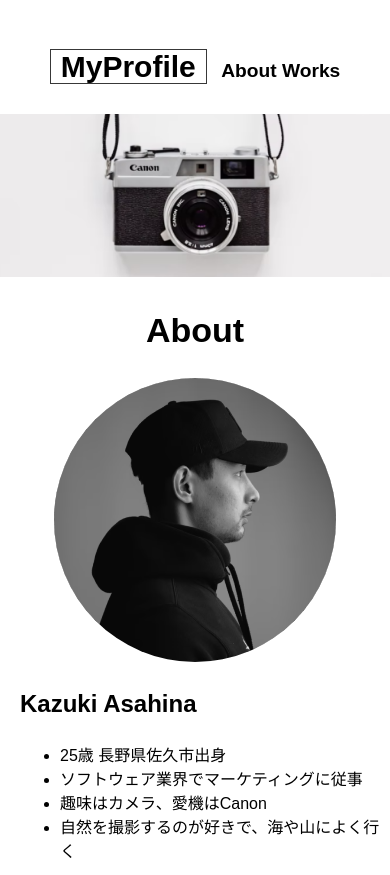
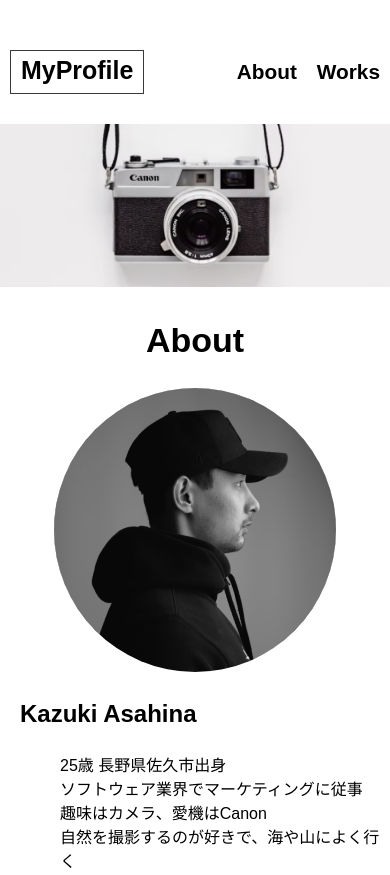
Before and after one commit to ari0214/html-css-basic-kadai, a plain HTML site: page kadai_001/index.html in a window 390 px wide. Shown: the top 875 px of the page. Drawn offline with Linux system fonts and the light colour scheme.

Commit message:
ポートフォリオサイトを模写コーディングしよう-3

```diff
--- a/kadai_001/index.html
+++ b/kadai_001/index.html
@@ -11,15 +11,18 @@
   <body>
     <header>
       <nav>
-        <a class="a-right" href="#MyProfile">MyProfile</a>
-        <a class="a-left" href="#About Works">About Works</a>
+        <a class="a-right" href="index.html">MyProfile</a>
+        <ul class="a-left">
+        <li><a href="#about">About</a></li>
+        <li><a href="#works">Works</a></li>
+        </ul>
       </nav>
     </header>
 
     <main>
       <img class="mainvisual" src="images/main.png" alt="mainvisual">
       <article>
-        <h2>About</h2>
+        <h2 id="about">About</h2>
         <div class="about">
           <img class="Profilepict" src="images/about.png" alt="Profile写真">
           <div class="about-left">
@@ -35,7 +38,7 @@
       </article>
 
       <article>
-        <h2>Works</h2>
+        <h2 id="works">Works</h2>
         <div class="Works">
           <div class="works1">
             <img class="picture" src="images/works1.png" alt="海の写真">
--- a/kadai_001/style.css
+++ b/kadai_001/style.css
@@ -31,19 +31,32 @@ nav{
   margin: auto;
   display: flex;
   justify-content: space-between;
-}
-nav>a{
   font-size: 34px;
-  color: #000000;
-  text-decoration:none;
   font-weight: bold;
-
+  text-decoration: none;
 }
 
 .a-right{
+  color: #000000;
   padding:0 10px 0 10px;
   margin-left: 50px;
   border: solid 1px #383838;
+  text-decoration: none;
+}
+
+.a-left{
+  display: flex;
+  margin: 0;
+}
+
+a{
+  color: #000000;
+  text-decoration: none;
+  margin-left:30px;
+}
+
+li{
+  list-style: none;
 }
 
 /* メインビジュアル */
@@ -113,18 +126,37 @@ header{
   margin: 50px 0 30px 0;
 }
 
-nav>a{
-  font-size: 1.2em;
-  color: #000000;
-  text-decoration:none;
+nav{
+  margin: auto;
+  display: flex;
+  justify-content: space-between;
+  font-size: 1.3em;
   font-weight: bold;
+  text-decoration: none;
 }
 
 .a-right{
-  font-size: 30px;
-  padding:0 10px 0 10px;
-  margin-right: 10px;
+  color: #000000;
+  padding:5px 10px 5px 10px;
   border: solid 1px #383838;
+  text-decoration: none;
+  font-size: 1.2em;
+}
+
+.a-left{
+  display: flex;
+  margin: 10px 0;
+  padding: 0;
+}
+
+a{
+  color: #000000;
+  text-decoration: none;
+  margin: 0 10px;
+}
+
+li{
+  list-style: none;
 }
 
 /* メインビジュアル */
```
